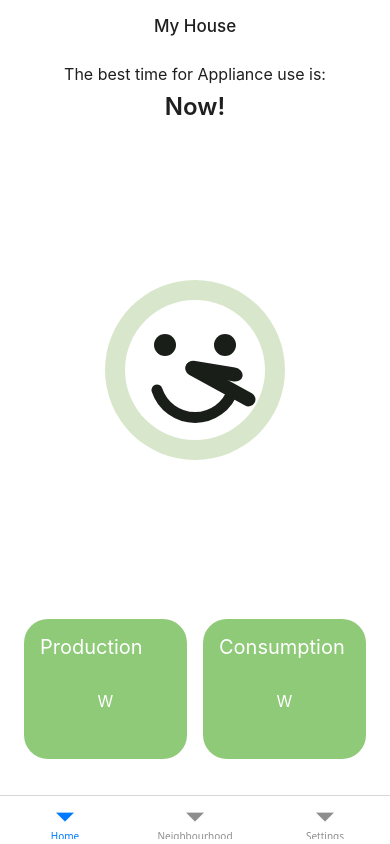
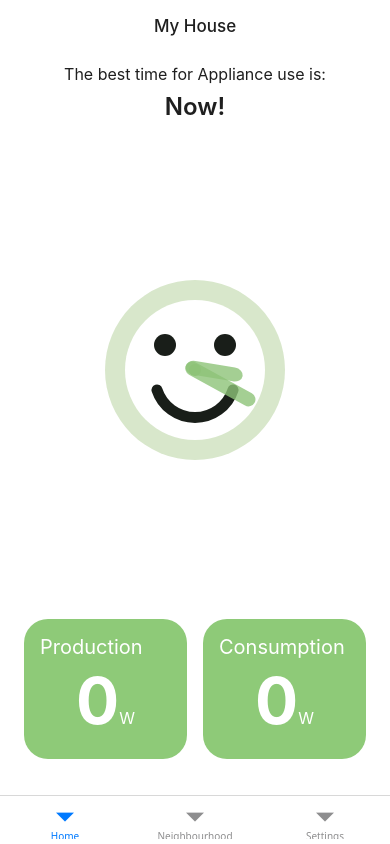
Before and after one commit to set-b/energy-monitoring-app-front-end, a React Native app: screen /Home in a window 390 px wide. Built offline with nearby package versions, Linux system fonts and the light colour scheme; no server answers.

Commit message:
Card values & units now adapt
- Translate to kW automagically when the number goes too big to fit.

```diff
--- a/components/pixelClock.js
+++ b/components/pixelClock.js
@@ -8,22 +8,22 @@ const THEMES = {
 			bg: "#D8E7CB", // Primary Container (soft sage/pistachio background)
 			accentRing: "#386A20", // Primary (vibrant accent arc)
 			faceDetails: "#191E19", // On Surface / On Primary Container (deep charcoal/dark green)
-			hourHand: "#191E19", // On Primary Container (high-contrast hand)
-			minuteHand: "#191E19", // On Primary Container (high-contrast hand)
+			hourHand: "#8ec378", // On Primary Container (high-contrast hand)
+			minuteHand: "#8ec378", // On Primary Container (high-contrast hand)
 		},
 		red: {
 			bg: "#FFDAD4", // Deeper/richer Error Container (stronger soft red background)
 			accentRing: "#D32F2F", // Material M3 High-Chroma Red (strong, bold active arc)
 			faceDetails: "#3B0907", // Deep mahogany charcoal (crisp contrast)
-			hourHand: "#3B0907", // Deep mahogany charcoal
-			minuteHand: "#3B0907", // Deep mahogany charcoal
+			hourHand: "#8ec378", // Deep mahogany charcoal
+			minuteHand: "#8ec378", // Deep mahogany charcoal
 		},
 		yellow: {
 			bg: "#FFDEA1", // Tertiary Container (soft warm amber/yellow background)
 			accentRing: "#7A5900", // Tertiary / Warm Accent (dark golden yellow active arc)
 			faceDetails: "#261900", // On Tertiary Container (deep charcoal/dark amber)
-			hourHand: "#261900", // On Tertiary Container
-			minuteHand: "#261900", // On Tertiary Container
+			hourHand: "#8ec378", // On Tertiary Container
+			minuteHand: "#8ec378", // On Tertiary Container
 		},
 	},
 	dark: {
@@ -31,22 +31,22 @@ const THEMES = {
 			bg: "#D8E7CB", // Primary Container (soft sage/pistachio background)
 			accentRing: "#386A20", // Primary (vibrant accent arc)
 			faceDetails: "#191E19", // On Surface / On Primary Container (deep charcoal/dark green)
-			hourHand: "#191E19", // On Primary Container (high-contrast hand)
-			minuteHand: "#191E19", // On Primary Container (high-contrast hand)
+			hourHand: "#8ec378", // On Primary Container (high-contrast hand)
+			minuteHand: "#8ec378", // On Primary Container (high-contrast hand)
 		},
 		red: {
 			bg: "#FFDAD4", // Deeper/richer Error Container (stronger soft red background)
 			accentRing: "#D32F2F", // Material M3 High-Chroma Red (strong, bold active arc)
 			faceDetails: "#3B0907", // Deep mahogany charcoal (crisp contrast)
-			hourHand: "#3B0907", // Deep mahogany charcoal
-			minuteHand: "#3B0907", // Deep mahogany charcoal
+			hourHand: "#8ec378", // Deep mahogany charcoal
+			minuteHand: "#8ec378", // Deep mahogany charcoal
 		},
 		yellow: {
 			bg: "#FFDEA1", // Tertiary Container (soft warm amber/yellow background)
 			accentRing: "#7A5900", // Tertiary / Warm Accent (dark golden yellow active arc)
 			faceDetails: "#261900", // On Tertiary Container (deep charcoal/dark amber)
-			hourHand: "#261900", // On Tertiary Container
-			minuteHand: "#261900", // On Tertiary Container
+			hourHand: "#8ec378", // On Tertiary Container
+			minuteHand: "#8ec378", // On Tertiary Container
 		},
 	},
 	// dark: {
@@ -136,6 +136,7 @@ export const PixelSmileyClock = ({ size = 180, state = "happy" }) => {
 						height="58"
 						rx="9"
 						fill={theme[smileyColor].hourHand}
+						opacity={0.8}
 					/>
 				</G>
 
@@ -148,6 +149,7 @@ export const PixelSmileyClock = ({ size = 180, state = "happy" }) => {
 						height="78"
 						rx="7"
 						fill={theme[smileyColor].minuteHand}
+						opacity={0.8}
 					/>
 				</G>
 
--- a/screens/homepage.js
+++ b/screens/homepage.js
@@ -5,8 +5,8 @@ import { getToday } from "../api/energyService";
 
 export default function AppScreen() {
 	const [data, setData] = useState("loading...");
-	const [production, setProduction] = useState(null);
-	const [consumption, setConsumption] = useState(null);
+	const [production, setProduction] = useState(0.0);
+	const [consumption, setConsumption] = useState(0.0);
 
 	useEffect(() => {
 		async function load() {
@@ -22,6 +22,12 @@ export default function AppScreen() {
 		}
 		load();
 	}, []);
+
+	// The maximum digits long mobiles can display is 3 digits, so convert to kilowatts after 1000 watts
+	const parseWatts = (value) =>
+		value > 999 ? (value / 1000).toFixed(2) : value;
+	const parseUnit = (value) => (value > 999 ? "kW" : "W");
+
 	return (
 		<SafeAreaView style={styles.safeArea}>
 			<View style={styles.container}>
@@ -50,8 +56,8 @@ export default function AppScreen() {
 							<Text style={styles.cardLabel}>Production</Text>
 							<View style={styles.valueWrapper}>
 								<View style={styles.valueRow}>
-									<Text style={styles.cardValue}>{production}</Text>
-									<Text style={styles.cardUnit}>W</Text>
+									<Text style={styles.cardValue}>{parseWatts(production)}</Text>
+									<Text style={styles.cardUnit}>{parseUnit(production)}</Text>
 								</View>
 							</View>
 						</View>
@@ -59,8 +65,10 @@ export default function AppScreen() {
 							<Text style={styles.cardLabel}>Consumption</Text>
 							<View style={styles.valueWrapper}>
 								<View style={styles.valueRow}>
-									<Text style={styles.cardValue}>{consumption}</Text>
-									<Text style={styles.cardUnit}>W</Text>
+									<Text style={styles.cardValue}>
+										{parseWatts(consumption)}
+									</Text>
+									<Text style={styles.cardUnit}>{parseUnit(consumption)}</Text>
 								</View>
 							</View>
 						</View>
@@ -146,7 +154,7 @@ const styles = StyleSheet.create({
 		alignItems: "baseline", // Aligns the bottom of the unit with the number
 	},
 	cardValue: {
-		fontSize: 72,
+		fontSize: 64,
 		fontWeight: "bold",
 		color: "#FFFFFF",
 		lineHeight: 80, // Adjust this to tighten the gap
```
